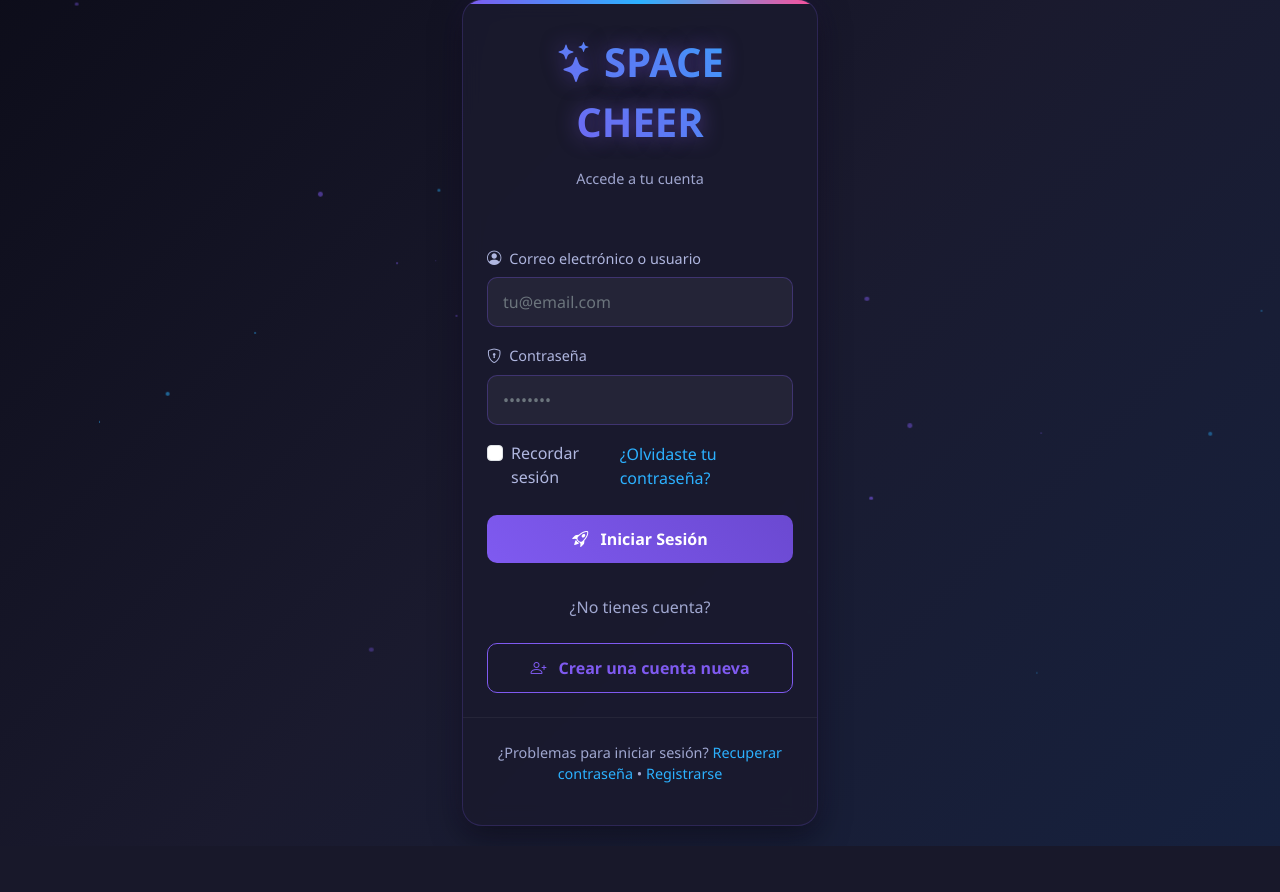
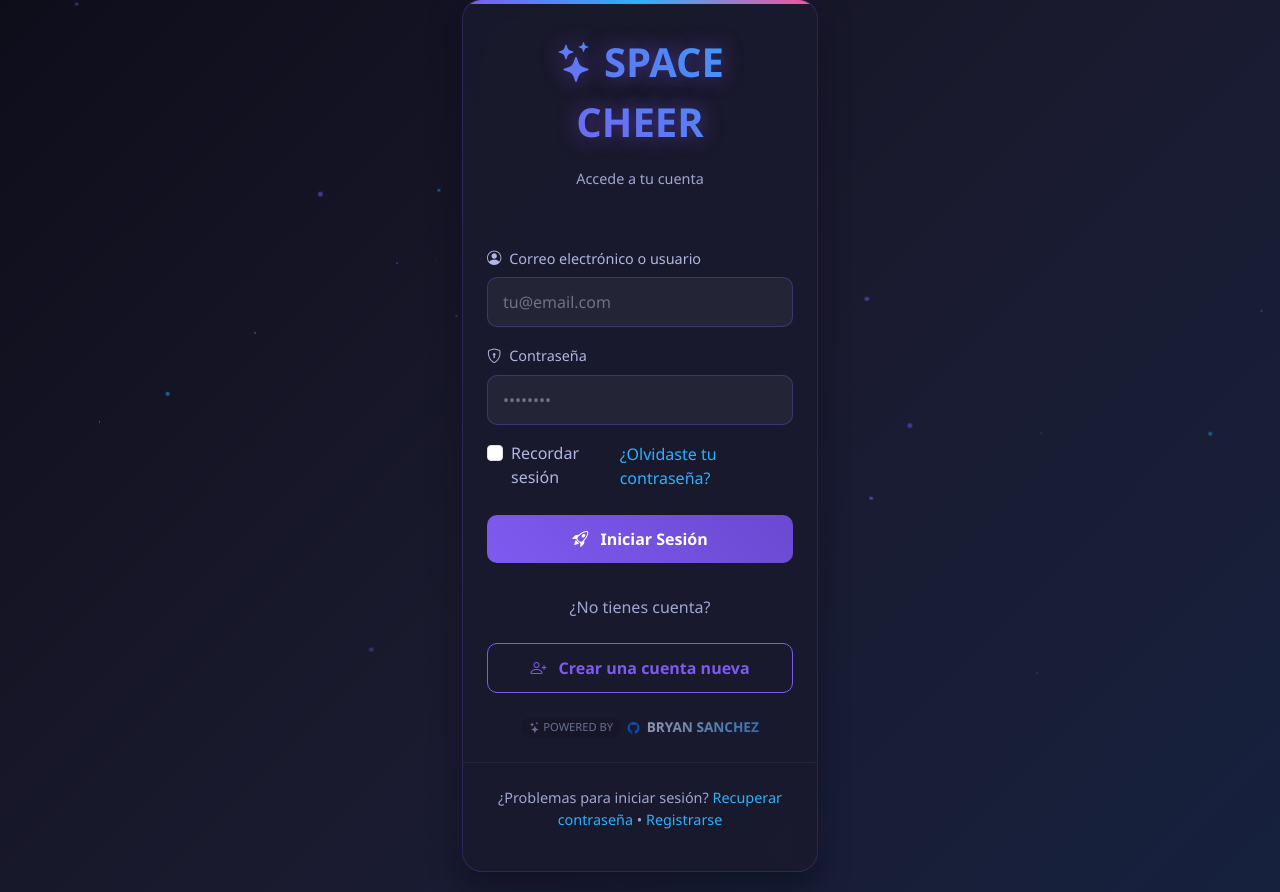
Before and after one commit to Brayan13141/SPACE-CHEER1, a Django app: page /accounts/login/ in a window 1280 px wide. Shown: the part 21-913 px from the top of the page. Before the commit the page ends 867 px from the top, so only its background shows below. Run offline with Django 5.2, Linux system fonts and the light colour scheme; parts of the project's set-up code (start-up, migrations or seed data) failed here and were passed over; some libraries are stand-ins or nearby versions.

Commit message:
ACTUALIZACION

```diff
--- a/space_cheer/templates/account/login.html
+++ b/space_cheer/templates/account/login.html
@@ -7,6 +7,57 @@
 {% block page_title %}{% trans "Accede a tu cuenta" %}{% endblock %}
 
 {% block content %}
+<style>
+/* Versión más sutil para "Powered by" */
+.powered-by-neon {
+    display: flex;
+    align-items: center;
+    justify-content: center;
+    gap: 0.4rem;
+    margin-top: 2rem;
+    font-size: 0.75rem;          /* más pequeño */
+    opacity: 0.6;                /* más discreto */
+    transition: opacity 0.2s ease;
+}
+
+.powered-by-neon:hover {
+    opacity: 0.9;                /* solo se destaca un poco al pasar el mouse */
+}
+
+.powered-text {
+    color: #a0a7d0;
+    text-transform: uppercase;
+    font-size: 0.7rem;
+    background: rgba(0, 0, 0, 0.2);
+    padding: 0.15rem 0.5rem;
+    border-radius: 20px;
+    backdrop-filter: blur(2px);
+}
+
+.brand-link {
+    text-decoration: none;
+    transition: all 0.2s ease;
+}
+
+.brand-subtle {
+    font-weight: 600;
+    font-size: 0.85rem;
+    background: linear-gradient(135deg, #fff, var(--secondary-color, #6c5ce7));
+    -webkit-background-clip: text;
+    background-clip: text;
+    color: transparent;
+    /* sin animación de pulso, solo un sutil brillo estático */
+    text-shadow: 0 0 4px rgba(108, 92, 231, 0.2);
+}
+
+.brand-link:hover .brand-subtle {
+    text-shadow: 0 0 8px rgba(108, 92, 231, 0.5);
+    background: linear-gradient(135deg, #fff, var(--secondary-color, #6c5ce7));
+    -webkit-background-clip: text;
+    background-clip: text;
+}
+</style>
+
 <form class="login" method="POST" action="{% url 'account_login' %}" novalidate>
     {% csrf_token %}
 
@@ -115,6 +166,21 @@
         {% trans "Crear una cuenta nueva" %}
     </a>
 </div>
+
+<!-- Powered by con enlace a Git -->
+<div class="powered-by-neon text-center mt-4">
+    <span class="powered-text">
+        <i class="bi bi-stars"></i>
+        {% trans "Powered by" %}
+    </span>
+    <a href="{{ GITHUB_REPO_URL|default:'https://github.com/Brayan13141' }}"
+       class="brand-link"
+       target="_blank"
+       rel="noopener noreferrer">
+        <i class="bi bi-github me-1"></i>
+        <span class="brand-subtle">BRYAN SANCHEZ</span>
+    </a>
+</div>
 {% endblock %}
 
 {% block footer_links %}
```
